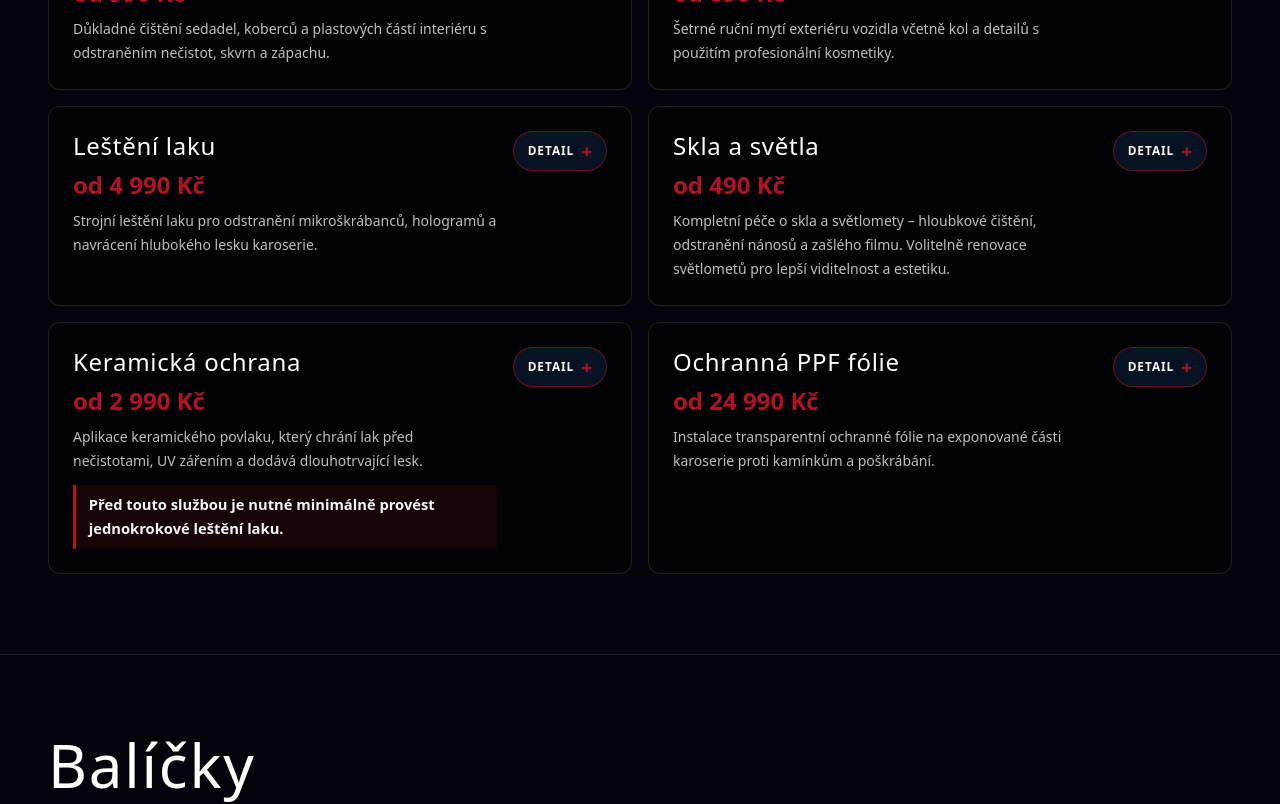
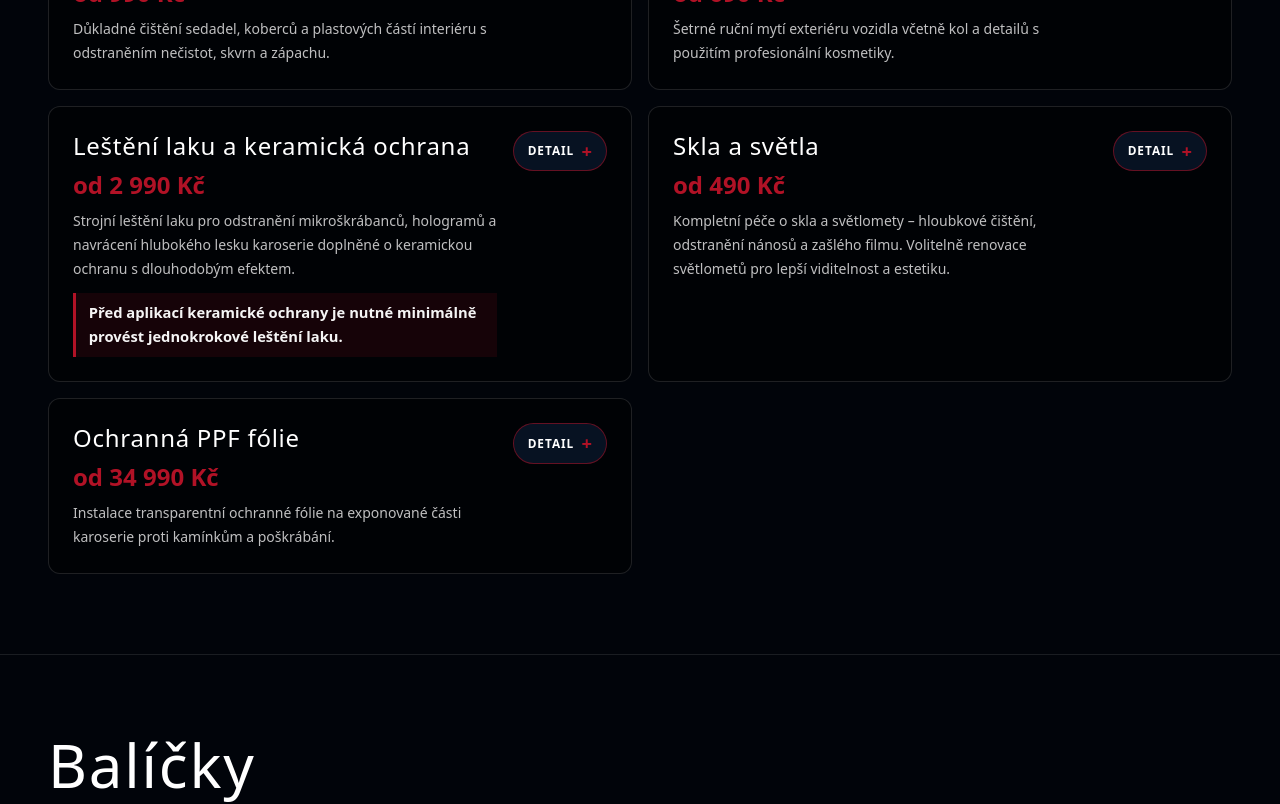
Before and after one commit to aske3t/detailing-site, a Next.js app: page / in a window 1280 px wide. Shown: the part 1760-2564 px from the top of the page. Built offline with nearby package versions, Linux system fonts and the light colour scheme.

Commit message:
fixed-prices-2

```diff
--- a/app/page.tsx
+++ b/app/page.tsx
@@ -35,36 +35,56 @@ const services: ServiceCategory[] = [
         options: [
           {
             option: "Malý automobil",
-            price: "990 Kč",
+            price: "590 Kč",
           },
           {
             option: "SUV",
-            price: "1490 Kč",
+            price: "690 Kč",
           },
           {
             option: "Dodávka",
-            price: "1790 Kč",
+            price: "890 Kč",
           }
         ],
       },
       {
-        name: "Standardní chemické čištění interiéru",
-        description: "1990 Kč",
+        name: "Сhemické čištění interiéru 'Standart'",
+        description: "Čištění interiéru s použitím autokosmetiky",
+        poznamky: "Bez demontáže.",
         options: [
           {
             option: "Malý automobil",
-            price: "1990",
+            price: "1990 Kč",
           },
           {
             option: "SUV",
-            price: "2590",
+            price: "2590 Kč",
           },
           {
             option: "Dodávka",
-            price: "2990",
+            price: "2990 Kč",
           }
         ]
       },
+      {
+        name: "Сhemické čištění interiéru 'Plus'",
+        description: "Důkladné čištění interiéru s použitím autokosmetiky a demontáží vybraných částí",
+        poznamky: "S demontáží.",
+        options: [
+          {
+            option: "Malý automobil",
+            price: "2990 Kč",
+          },
+          {
+            option: "SUV",
+            price: "3990 Kč",
+          },
+          {
+            option: "Dodávka",
+            price: "4490 Kč",
+          }
+        ]
+      }
     ],
   },
   {
@@ -89,28 +109,15 @@ const services: ServiceCategory[] = [
             price: "890 Kč",
           },
         ]
-      },
-      {
-        name: "Profesionální mytí karoserie s použitím autokosmetiky",
-        description: "",
-        options: [
-          {
-            option: "Malý automobil",
-            price: "1500 Kč",
-          },
-          {
-            option: "SUV/Dodávka",
-            price: "1800 Kč",
-          },
-        ]
       }
 
     ],
   },
   {
-    title: "Leštění laku",
-    price: "od 4 990 Kč",
-    text: "Strojní leštění laku pro odstranění mikroškrábanců, hologramů a navrácení hlubokého lesku karoserie.",
+    title: "Leštění laku a keramická ochrana",
+    price: "od 2 990 Kč",
+    text: "Strojní leštění laku pro odstranění mikroškrábanců, hologramů a navrácení hlubokého lesku karoserie doplněné o keramickou ochranu s dlouhodobým efektem.",
+    poznamky: "Před aplikací keramické ochrany je nutné minimálně provést jednokrokové leštění laku.",
     items: [
       {
         name: "Leštění laku – 1 krok",
@@ -136,15 +143,53 @@ const services: ServiceCategory[] = [
         options:[
           {
             option: "Malý automobil",
+            price: "9990 Kč",
+          },
+          {
+            option: "SUV",
             price: "12990 Kč",
           },
           {
+            option: "Dodávka",
+            price: "17990 Kč",
+          }
+        ]
+      },
+      {
+        name: "Keramická ochrana „Standart“ ",
+        description: "Ochrana laku s předpokládanou životností přibližně 1 rok nebo do 12 000 km.",
+        poznamky: "Jednokrokové leštění",
+        options: [
+          {
+            option: "Malý automobil",
+            price: "6090 Kč",
+          },
+          {
             option: "SUV",
-            price: "14990 Kč",
+            price: "7790 Kč",
           },
           {
             option: "Dodávka",
-            price: "17490 Kč",
+            price: "11290 Kč",
+          }
+        ]
+      },
+      {
+        name: "Kermaická ochrana „Premium“ ",
+        description: "Prémiová ochrana laku s předpokládanou životností přibližně 3–4 roky nebo 30 000–40 000 km.",
+        poznamky: "Tříkrokové leštění",
+        options: [
+          {
+            option: "Malý automobil",
+            price: "13490 Kč",
+          },
+          {
+            option: "SUV",
+            price: "16990 Kč",
+          },
+          {
+            option: "Dodávka",
+            price: "22490 Kč",
           }
         ]
       }
@@ -238,65 +283,38 @@ const services: ServiceCategory[] = [
     ],
   },
   {
-    title: "Keramická ochrana",
-    price: "od 2 990 Kč",
-    text: "Aplikace keramického povlaku, který chrání lak před nečistotami, UV zářením a dodává dlouhotrvající lesk.",
-    poznamky: "Před touto službou je nutné minimálně provést jednokrokové leštění laku.",
+    title: "Ochranná PPF fólie",
+    price: "od 34 990 Kč",
+    text: "Instalace transparentní ochranné fólie na exponované části karoserie proti kamínkům a poškrábání.",
     items: [
       {
-        name: "„Start“ – 1 rok / 12 000 km",
+        name: "Bikini",
         description: "",
-        poznamky: "Jednokrokové leštění",
         options: [
           {
-            option: "Malý automobil",
-            price: "2990 Kč",
+            option: "Pro všechny typy vozidel",
+            price: "od 34990 Kč",
           },
+        ]
+      },
+      {
+        name: "Front",
+        description: "",
+        options: [
           {
-            option: "SUV",
-            price: "3490 Kč",
-          },
-          {
-            option: "Dodávka",
-            price: "3990 Kč",
+            option: "Pro všechny typy vozidel",
+            price: "od 44990 Kč",
           }
         ]
       },
       {
-        name: "„Premium“ – 3–4 roky / 30 000–40 000 km",
-        description: "",
-        poznamky: "Tříkrokové leštění",
-        options: [
-          {
-            option: "Malý automobil",
-            price: "8990 Kč",
-          },
-          {
-            option: "SUV",
-            price: "9990 Kč",
-          },
-          {
-            option: "Dodávka",
-            price: "11990 Kč",
-          }
-        ]
-      },
-    ],
-  },
-  {
-    title: "Ochranná PPF fólie",
-    price: "od 24 990 Kč",
-    text: "Instalace transparentní ochranné fólie na exponované části karoserie proti kamínkům a poškrábání.",
-    items: [
-      {
-        name: "Front paket",
+        name: "Full front",
         description: "",
         options: [
           {
             option: "Pro všechny typy vozidel",
-            price: "od 24990 Kč",
-            //добавить отдельное поле с пометкой, что цена обговаривается индивидуально.
-          },
+            price: "od 59990 Kč",
+          }
         ]
       },
       {
@@ -305,8 +323,7 @@ const services: ServiceCategory[] = [
         options: [
           {
             option: "Pro všechny typy vozidel",
-            price: "od 59990 Kč",
-            //добавить отдельное поле с пометкой, что цена обговаривается индивидуально.
+            price: "od 89990 Kč",
           }
         ]
       }
```
